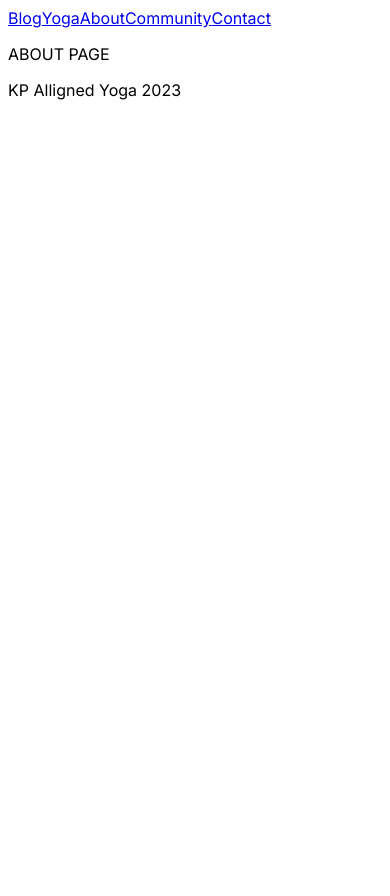
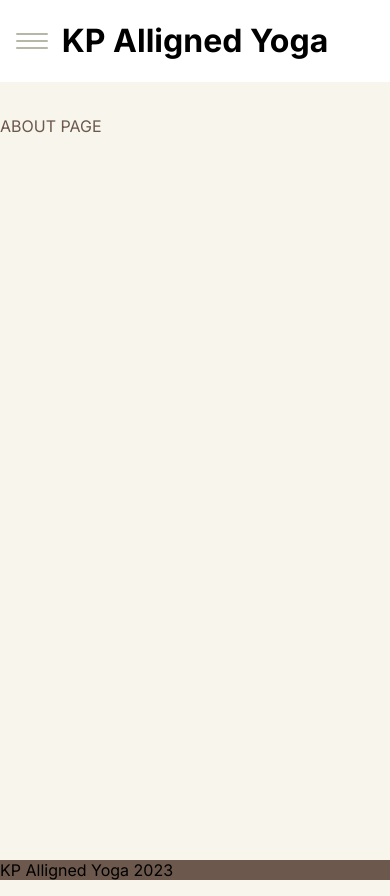
Before and after one commit to dweverson/kp-alligned-yoga, a Next.js app: page /about in a window 390 px wide. Before the commit the page ends 844 px from the top, so only its background shows below. Built offline with nearby package versions, Linux system fonts and the light colour scheme.

Commit message:
style responsive nav bar and drop down menu

```diff
--- a/components/Nav.tsx
+++ b/components/Nav.tsx
@@ -2,12 +2,31 @@ import Link from "next/link";
 
 export default function Nav() {
   return (
+    <header>
+      <h1 className="logo">KP Alligned Yoga</h1>
+        <input type="checkbox" id="nav-toggle" className="nav-toggle"></input>
       <nav>
+        <ul>
+          <li>
             <Link href="blog">Blog</Link>
+          </li>
+          <li>
             <Link href="yoga">Yoga</Link>
+          </li>
+          <li>
             <Link href="about">About</Link>
+          </li>
+          <li>
             <Link href="community">Community</Link>
+          </li>
+          <li>
             <Link href="contact">Contact</Link>
+          </li>
+        </ul>
       </nav>
+      <label htmlFor="nav-toggle" className="nav-toggle-label">
+        <span></span>
+      </label>
+    </header>
   );
 }
--- a/src/app/about/page.tsx
+++ b/src/app/about/page.tsx
@@ -1,7 +1,7 @@
 export default function About() {
   return (
     <main>
-      <div>
+      <div className="content">
         <p>ABOUT PAGE</p>
       </div>
     </main>
--- a/src/app/blog/page.tsx
+++ b/src/app/blog/page.tsx
@@ -1,9 +1,10 @@
 export default function Blog() {
     return (
       <main>
-        <div>
+        <div className="content">
           <p>
            BLOG PAGE
+           Lorem ipsum dolor sit amet, consectetur adipiscing elit, sed do eiusmod tempor incididunt ut labore et dolore magna aliqua. Ut enim ad minim veniam, quis nostrud exercitation ullamco laboris nisi ut aliquip ex ea commodo consequat. Duis aute irure dolor in reprehenderit in voluptate velit esse cillum dolore eu fugiat nulla pariatur. Excepteur sint occaecat cupidatat non proident, sunt in culpa qui officia deserunt mollit anim id est laborum.
           </p>
         </div>
       </main>
--- a/src/app/community/page.tsx
+++ b/src/app/community/page.tsx
@@ -1,7 +1,7 @@
 export default function Community() {
   return (
     <main>
-      <div>
+      <div className="content">
         <p>COMMUNITY PAGE</p>
       </div>
     </main>
--- a/src/app/contact/page.tsx
+++ b/src/app/contact/page.tsx
@@ -1,7 +1,7 @@
 export default function Contact() {
   return (
     <main>
-      <div>
+      <div className="content">
         <p>CONTACT PAGE</p>
       </div>
     </main>
--- a/src/app/globals.css
+++ b/src/app/globals.css
@@ -1,107 +1,277 @@
-/* :root {
-  --max-width: 1100px;
-  --border-radius: 12px;
-  --font-mono: ui-monospace, Menlo, Monaco, 'Cascadia Mono', 'Segoe UI Mono',
-    'Roboto Mono', 'Oxygen Mono', 'Ubuntu Monospace', 'Source Code Pro',
-    'Fira Mono', 'Droid Sans Mono', 'Courier New', monospace;
-
-  --foreground-rgb: 0, 0, 0;
-  --background-start-rgb: 214, 219, 220;
-  --background-end-rgb: 255, 255, 255;
-
-  --primary-glow: conic-gradient(
-    from 180deg at 50% 50%,
-    #16abff33 0deg,
-    #0885ff33 55deg,
-    #54d6ff33 120deg,
-    #0071ff33 160deg,
-    transparent 360deg
-  );
-  --secondary-glow: radial-gradient(
-    rgba(255, 255, 255, 1),
-    rgba(255, 255, 255, 0)
-  );
-
-  --tile-start-rgb: 239, 245, 249;
-  --tile-end-rgb: 228, 232, 233;
-  --tile-border: conic-gradient(
-    #00000080,
-    #00000040,
-    #00000030,
-    #00000020,
-    #00000010,
-    #00000010,
-    #00000080
-  );
-
-  --callout-rgb: 238, 240, 241;
-  --callout-border-rgb: 172, 175, 176;
-  --card-rgb: 180, 185, 188;
-  --card-border-rgb: 131, 134, 135;
+:root {
+  --brown: #6c584c;
+  --green: #717e74;
+  --beige: #f8f5ec;
+  --grey: #b4b8a6;
+  --white: #ffffff;
 }
 
-@media (prefers-color-scheme: dark) {
-  :root {
-    --foreground-rgb: 255, 255, 255;
-    --background-start-rgb: 0, 0, 0;
-    --background-end-rgb: 0, 0, 0;
-
-    --primary-glow: radial-gradient(rgba(1, 65, 255, 0.4), rgba(1, 65, 255, 0));
-    --secondary-glow: linear-gradient(
-      to bottom right,
-      rgba(1, 65, 255, 0),
-      rgba(1, 65, 255, 0),
-      rgba(1, 65, 255, 0.3)
-    );
-
-    --tile-start-rgb: 2, 13, 46;
-    --tile-end-rgb: 2, 5, 19;
-    --tile-border: conic-gradient(
-      #ffffff80,
-      #ffffff40,
-      #ffffff30,
-      #ffffff20,
-      #ffffff10,
-      #ffffff10,
-      #ffffff80
-    );
-
-    --callout-rgb: 20, 20, 20;
-    --callout-border-rgb: 108, 108, 108;
-    --card-rgb: 100, 100, 100;
-    --card-border-rgb: 200, 200, 200;
-  }
-}
-
-* {
+*,
+*::before,
+*::after {
   box-sizing: border-box;
-  padding: 0;
-  margin: 0;
-}
-
-html,
-body {
-  max-width: 100vw;
-  overflow-x: hidden;
 }
 
 body {
-  color: rgb(var(--foreground-rgb));
-  background: linear-gradient(
-      to bottom,
-      transparent,
-      rgb(var(--background-end-rgb))
-    )
-    rgb(var(--background-start-rgb));
+  background: var(--beige);
+  margin: 0;
+}
+.content {
+  color: var(--brown);
+  padding-top: 100px;
+  height: 100vh;
+  background-color: var(--beige);
+  display: grid;
+  place-items: center top;
 }
 
-a {
-  color: inherit;
-  text-decoration: none;
+footer {
+  background: var(--brown);
 }
 
-@media (prefers-color-scheme: dark) {
-  html {
-    color-scheme: dark;
+/*
+header {
+  background-color: white;
+  text-align: center;
+  position: fixed;
+  z-index: 999;
+  width: 100%;
+}
+
+.logo {
+  color: var(--brown)
+}
+nav {
+  background-color: white;
+  position: absolute;
+  text-align: left;
+  top: 100%;
+  left: 0;
+  width: 100%;
+  display: none;
+
+}
+
+nav ul {
+  margin: 0;
+  padding: 0;
+  list-style: none;
+}
+
+nav li {
+  margin-bottom: 1em;
+  margin-left: 1em;
+
+}
+
+nav a {
+  color: var(--grey);
+  text-decoration: none;
+  font-size: 1.2rem;
+  text-transform: uppercase;
+}
+
+.nav-toggle{
+  display: none;
+
+}
+
+.nav-toggle-label {
+  position: absolute;
+  top: 0;
+  left: 0;
+  margin-left: 1em;
+  height: 100%;
+  display: flex;
+  align-items: center;
+
+}
+
+.nav-toggle-label span,
+.nav-toggle-label::before,
+.nav-toggle-label::after {
+  display: block;
+  background: var(--grey);
+  height: 2px;
+  width: 2em;
+  border-radius: 2px;
+  position: relative;
+}
+
+.nav-toggle-label::before,
+.nav-toggle-label::after {
+  content: '';
+  position: absolute;
+}
+
+.nav-toggle-label::before {
+  bottom: 7px;
+}
+
+.nav-toggle-label::after {
+  top: 7px;
+}
+
+.nav-toggle:checked ~ nav {
+  display: block;
+} */
+
+header {
+  background: var(--white);
+  text-align: center;
+  position: fixed;
+  z-index: 999;
+  width: 100%;
+}
+
+.nav-toggle {
+  position: absolute !important;
+  top: -9999px !important;
+  left: -9999px !important;
+}
+
+.nav-toggle:focus ~ .nav-toggle-label {
+  outline: 3px solid rgba(lightblue, 0.75);
+}
+
+.nav-toggle-label {
+  position: absolute;
+  top: 0;
+  left: 0;
+  margin-left: 1em;
+  height: 100%;
+  display: flex;
+  align-items: center;
+}
+
+.nav-toggle-label span,
+.nav-toggle-label span::before,
+.nav-toggle-label span::after {
+  display: block;
+  background: var(--grey);
+  height: 2px;
+  width: 2em;
+  border-radius: 2px;
+  position: relative;
+}
+
+.nav-toggle-label span::before,
+.nav-toggle-label span::after {
+  content: "";
+  position: absolute;
+}
+
+.nav-toggle-label span::before {
+  bottom: 7px;
+}
+
+.nav-toggle-label span::after {
+  top: 7px;
+}
+
+nav {
+  position: absolute;
+  text-align: left;
+  top: 100%;
+  left: 0;
+  background: var(--white);
+  width: 100%;
+  transform: scale(1, 0);
+  transform-origin: top;
+  transition: transform 400ms ease-in-out;
+}
+
+nav ul {
+  margin: 0;
+  padding: 0;
+  list-style: none;
+}
+
+nav li {
+  margin-bottom: 1em;
+  margin-left: 1em;
+}
+
+nav a {
+  color: var(--grey);
+  text-decoration: none;
+  font-size: 1.2rem;
+  text-transform: uppercase;
+  opacity: 0;
+  transition: opacity 150ms ease-in-out;
+}
+
+nav a:hover {
+  color: var(--green);
+}
+
+.nav-toggle:checked ~ nav {
+  transform: scale(1, 1);
+}
+
+.nav-toggle:checked ~ nav a {
+  opacity: 1;
+  transition: opacity 250ms ease-in-out 250ms;
+}
+
+@media screen and (min-width: 800px) {
+  .nav-toggle-label {
+    display: none;
   }
-} */
+
+  header {
+    display: grid;
+    grid-template-columns: 1fr auto minmax(600px, 3fr) 1fr;
+  }
+
+  .logo {
+    color: var(--brown);
+    grid-column: 2 / 3;
+  }
+
+  nav {
+    position: relative;
+    text-align: left;
+    transition: none;
+    transform: scale(1, 1);
+    background: none;
+    top: initial;
+    left: initial;
+
+    grid-column: 3 / 4;
+    display: flex;
+    justify-content: flex-end;
+    align-items: center;
+  }
+
+  nav ul {
+    display: flex;
+  }
+
+  nav li {
+    margin-left: 3em;
+    margin-bottom: 0;
+  }
+
+  nav a {
+    opacity: 1;
+    position: relative;
+  }
+
+  nav a::before {
+    content: "";
+    display: block;
+    height: 5px;
+    background: var(--green);
+    position: absolute;
+    top: -0.75em;
+    left: 0;
+    right: 0;
+    transform: scale(0, 1);
+    transition: transform ease-in-out 250ms;
+  }
+
+  nav a:hover::before {
+    transform: scale(1, 1);
+  }
+}
--- a/src/app/page.module.css
+++ b/src/app/page.module.css
@@ -108,7 +108,7 @@
   position: relative;
 }
 /* Enable hover only on non-touch devices */
-@media (hover: hover) and (pointer: fine) {
+/* @media (hover: hover) and (pointer: fine) {
   .card:hover {
     background: rgba(var(--card-rgb), 0.1);
     border: 1px solid rgba(var(--card-border-rgb), 0.15);
@@ -123,7 +123,7 @@
   .card:hover span {
     transform: none;
   }
-} */
+}  */
 
 /* Mobile */
 /* @media (max-width: 700px) {
@@ -203,7 +203,7 @@
 }
 
 /* Tablet and Smaller Desktop */
-@media (min-width: 701px) and (max-width: 1120px) {
+/* @media (min-width: 701px) and (max-width: 1120px) {
   .grid {
     grid-template-columns: repeat(2, 50%);
   }
--- a/src/app/yoga/page.tsx
+++ b/src/app/yoga/page.tsx
@@ -1,7 +1,7 @@
 export default function Yoga() {
   return (
     <main>
-      <div>
+      <div className="content">
         <p>YOGA PAGE</p>
       </div>
     </main>
```
Lines whose indentation alone changed are shown as unchanged.
